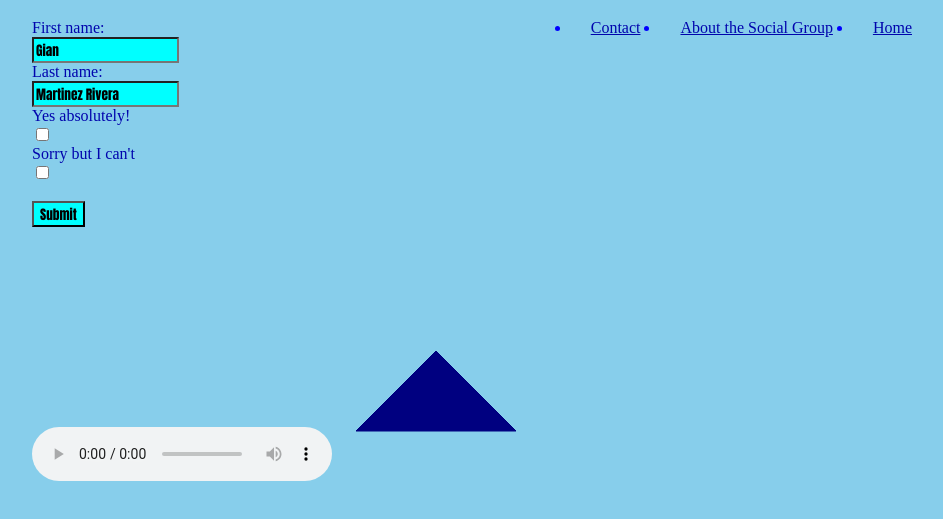
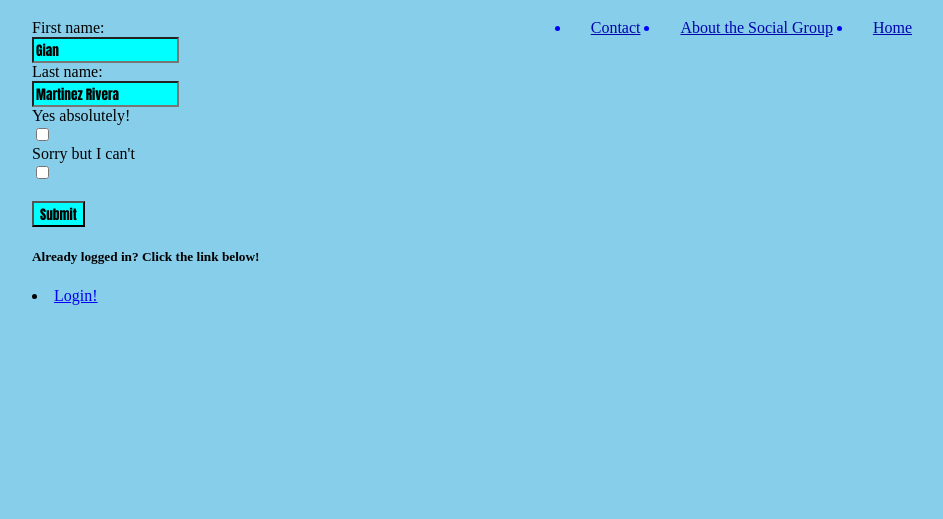
Before and after one commit to GianMR8/IMED_Project6, a plain HTML site: page index.html in a window 1280 px wide. Shown: the part 61-580 px from the top of the page, without its empty margins (158-1101 px from the left). Drawn offline with Linux system fonts and the light colour scheme.

Commit message:
initialize

```diff
--- a/index.html
+++ b/index.html
@@ -31,33 +31,9 @@
         </form>
 
     </div>
-    <section class="news">
-        <article class="right">
-            <svg height="100" width="300">
-</svg></article>
-    </section>
-    <footer></footer><audio controls>
-    <source src="fanfares.mp3" type="audio/mpeg">
-    </audio></footer>
 
-    <canvas id="myCanvas">
-    <script>
-        const canvas = document.getElementById("myCanvas");
-        const ctx = canvas.getContext("2d");
-
-        ctx.beginPath();
-
-       // Define a triangle
-        ctx.moveTo(100,20);
-        ctx.lineTo(180,100);
-        ctx.lineTo(20,100);
-        ctx.lineTo(100,20);
-        ctx.strokeStyle = "navy";
-        ctx.stroke();
-        ctx.fillStyle="navy";
-        ctx.fill();
-        </script>
-    </canvas>
+    <h5>Already logged in? Click the link below!</h5>
+        <li><a href="https://gianmr8.github.io/IMED_Project6/">Login!</a></li>
 
 </div>
 </body>
--- a/main.css
+++ b/main.css
@@ -15,6 +15,7 @@ header > h1{
     text-align: center;
     color:black;
 }
+
 #container{width: 900px;
     margin:0 auto;}
 
@@ -42,7 +43,3 @@ input{
     background-color: cyan;
     font-family: Impact, Haettenschweiler, 'Arial Narrow Bold', sans-serif;
 }
-
-label {
-    color: #0004ad;
-}
```
